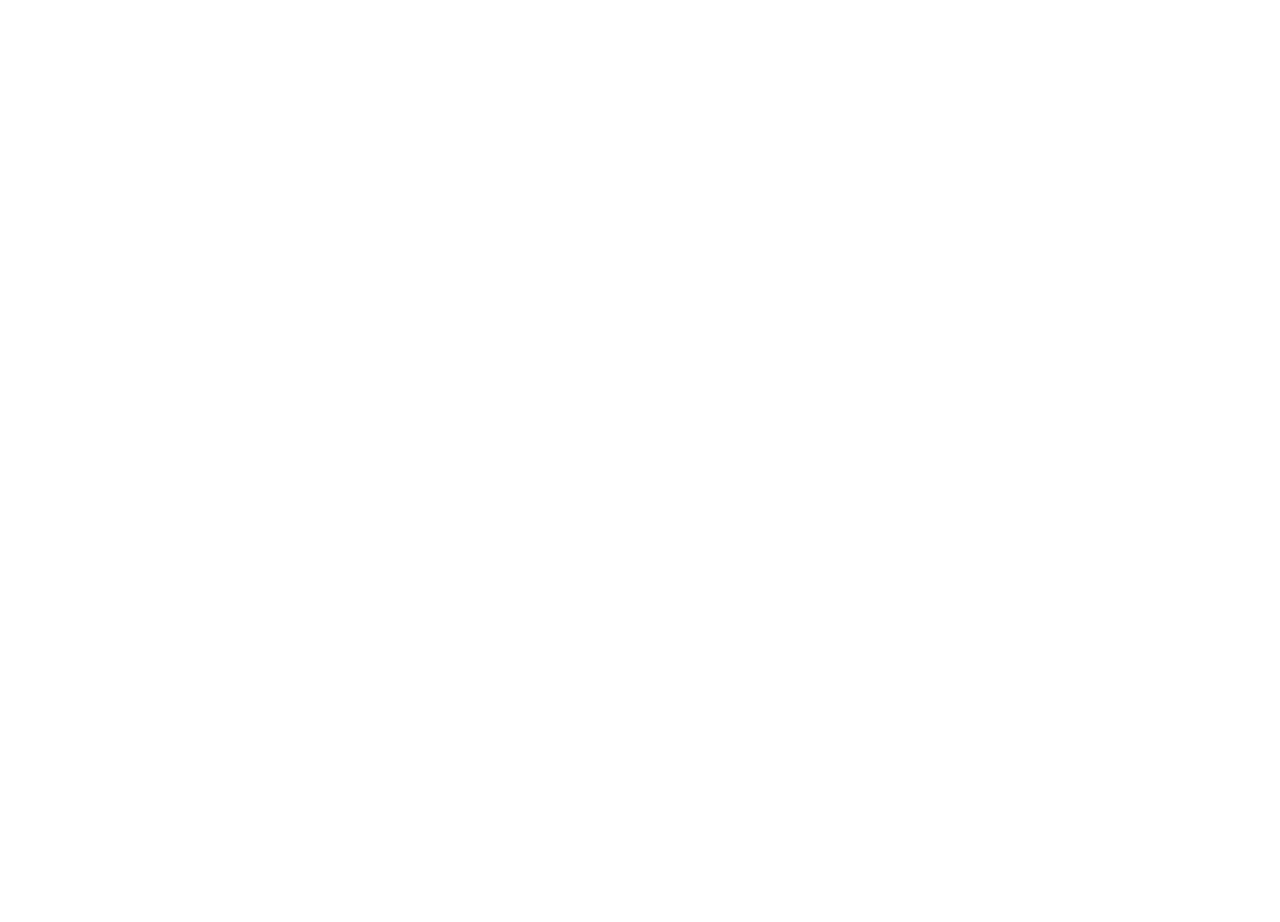
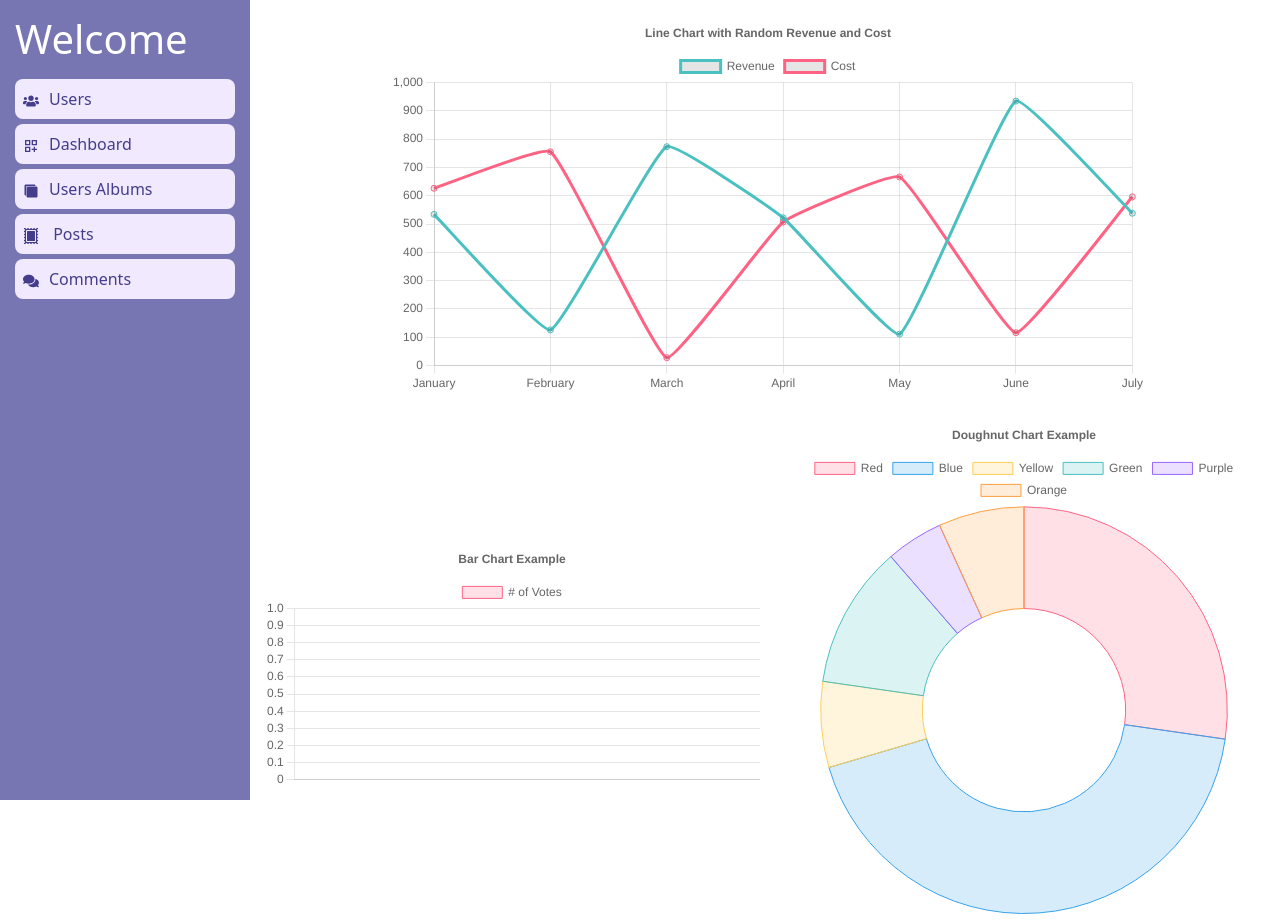
Before and after one commit to Urvisha-Gelani/vite-project, a React (Vite) app: page /dashboard in a window 1280 px wide. Before the commit this address had no page. Before the commit the page ends 800 px from the top, so only its background shows below. Built offline with nearby package versions, Linux system fonts and the light colour scheme; no server answers.

Commit message:
Create  charts for users data and month according revenue and cost

```diff
--- a/package.json
+++ b/package.json
@@ -10,8 +10,10 @@
     "preview": "vite preview"
   },
   "dependencies": {
+    "@types/chart.js": "^2.9.41",
     "axios": "^1.7.2",
     "bootstrap": "^5.3.3",
+    "chart.js": "^4.4.3",
     "dotenv": "^16.4.5",
     "formik": "^2.4.6",
     "lodash": "^4.17.21",
--- a/src/App.tsx
+++ b/src/App.tsx
@@ -4,7 +4,7 @@
 import CommentsList from "./components/comments/CommentsList";
 import Albums from "./components/albums/Albums";
 import AllPosts from "./components/posts/AllPosts";
-
+import AllCharts from "./components/chart/AllCharts";
 function App() {
   return (
     <>
@@ -14,8 +14,9 @@
             <Route index element={<Users />} />
             <Route path="users" element={<Users />} />
             <Route path="posts" element={<AllPosts />} />
-            <Route path="comments" element={<CommentsList />}/>
-            <Route path="albums" element={<Albums />}/>
+            <Route path="comments" element={<CommentsList />} />
+            <Route path="albums" element={<Albums />} />
+            <Route path="dashboard" element={<AllCharts />} />
           </Route>
         </Routes>
       </Router>
--- /dev/null
+++ b/src/components/barChart/BarChart.tsx
@@ -0,0 +1,81 @@
+/* eslint-disable @typescript-eslint/no-explicit-any */
+import React, { useEffect } from "react";
+import { Bar } from "react-chartjs-2";
+import {
+  Chart as ChartJS,
+  CategoryScale,
+  LinearScale,
+  BarElement,
+  Title,
+  Tooltip,
+  Legend,
+} from "chart.js";
+import useAppStore from "../../store/Appstore";
+import { userType } from "../../interface/interface";
+
+ChartJS.register(
+  CategoryScale,
+  LinearScale,
+  BarElement,
+  Title,
+  Tooltip,
+  Legend
+);
+
+const options = {
+  responsive: true,
+  plugins: {
+    legend: {
+      position: "top" as const,
+    },
+    title: {
+      display: true,
+      text: "Bar Chart Example",
+    },
+  },
+  scales: {
+    y: {
+      beginAtZero: true,
+    },
+  },
+};
+
+const BarChart: React.FC = () => {
+  const { users, getUsers } = useAppStore();
+  const getRandomVotes = (num: number): number[] => {
+    return Array.from({ length: num }, () => Math.floor(Math.random() * 100));
+  };
+  const votes = getRandomVotes((users as userType[]).length);
+  const data = {
+    labels: (users as userType[]).map((user) => user.name),
+    datasets: [
+      {
+        label: "# of Votes",
+        data: votes,
+        backgroundColor: [
+          "rgba(255, 99, 132, 0.2)",
+          "rgba(54, 162, 235, 0.2)",
+          "rgba(255, 206, 86, 0.2)",
+          "rgba(75, 192, 192, 0.2)",
+          "rgba(153, 102, 255, 0.2)",
+          "rgba(255, 159, 64, 0.2)",
+        ],
+        borderColor: [
+          "rgba(255, 99, 132, 1)",
+          "rgba(54, 162, 235, 1)",
+          "rgba(255, 206, 86, 1)",
+          "rgba(75, 192, 192, 1)",
+          "rgba(153, 102, 255, 1)",
+          "rgba(255, 159, 64, 1)",
+        ],
+        borderWidth: 1,
+      },
+    ],
+  };
+  useEffect(() => {
+    getUsers();
+  }, [getUsers]);
+  return <Bar data={data} options={options} />;
+};
+
+export default BarChart;
--- /dev/null
+++ b/src/components/barChart/DoughnutChart.tsx
@@ -0,0 +1,51 @@
+import React from "react";
+import { Doughnut } from "react-chartjs-2";
+import { Chart as ChartJS, ArcElement, Tooltip, Legend } from "chart.js";
+
+ChartJS.register(ArcElement, Tooltip, Legend);
+
+const data = {
+  labels: ["Red", "Blue", "Yellow", "Green", "Purple", "Orange"],
+  datasets: [
+    {
+      label: "# of Votes",
+      data: [12, 19, 3, 5, 2, 3],
+      backgroundColor: [
+        "rgba(255, 99, 132, 0.2)",
+        "rgba(54, 162, 235, 0.2)",
+        "rgba(255, 206, 86, 0.2)",
+        "rgba(75, 192, 192, 0.2)",
+        "rgba(153, 102, 255, 0.2)",
+        "rgba(255, 159, 64, 0.2)",
+      ],
+      borderColor: [
+        "rgba(255, 99, 132, 1)",
+        "rgba(54, 162, 235, 1)",
+        "rgba(255, 206, 86, 1)",
+        "rgba(75, 192, 192, 1)",
+        "rgba(153, 102, 255, 1)",
+        "rgba(255, 159, 64, 1)",
+      ],
+      borderWidth: 1,
+    },
+  ],
+};
+
+const options = {
+  responsive: true,
+  plugins: {
+    legend: {
+      position: "top" as const,
+    },
+    title: {
+      display: true,
+      text: "Doughnut Chart Example",
+    },
+  },
+};
+
+const DoughnutChart: React.FC = () => {
+  return <Doughnut data={data} options={options} />;
+};
+
+export default DoughnutChart;
--- /dev/null
+++ b/src/components/barChart/LineChart.tsx
@@ -0,0 +1,86 @@
+import React, { useEffect, useState } from "react";
+import { Line } from "react-chartjs-2";
+import {
+  Chart as ChartJS,
+  CategoryScale,
+  LinearScale,
+  PointElement,
+  LineElement,
+  Title,
+  Tooltip,
+  Legend,
+} from "chart.js";
+
+ChartJS.register(
+  CategoryScale,
+  LinearScale,
+  PointElement,
+  LineElement,
+  Title,
+  Tooltip,
+  Legend
+);
+
+const generateRandomData = (num: number): number[] => {
+  return Array.from({ length: num }, () => Math.floor(Math.random() * 1000));
+};
+
+const labels = ["January", "February", "March", "April", "May", "June", "July"];
+
+const LineChart: React.FC = () => {
+  // eslint-disable-next-line @typescript-eslint/no-explicit-any
+  const [data, setData] = useState<any>(null);
+
+  useEffect(() => {
+    const revenueData = generateRandomData(labels.length);
+    const costData = generateRandomData(labels.length);
+
+    const chartData = {
+      labels,
+      datasets: [
+        {
+          label: "Revenue",
+          data: revenueData,
+          fill: false,
+          borderColor: "rgba(75,192,192,1)",
+          tension: 0.1,
+        },
+        {
+          label: "Cost",
+          data: costData,
+          fill: false,
+          borderColor: "rgba(255,99,132,1)",
+          tension: 0.1,
+        },
+      ],
+    };
+
+    setData(chartData);
+  }, []);
+
+  const options = {
+    responsive: true,
+    plugins: {
+      legend: {
+        position: "top" as const,
+      },
+      title: {
+        display: true,
+        text: "Line Chart with Random Revenue and Cost",
+      },
+    },
+    scales: {
+      y: {
+        beginAtZero: true,
+      },
+    },
+  };
+
+  if (!data) {
+    return <div>Loading...</div>;
+  }
+
+  return <Line data={data} options={options} className="w-75 mx-auto" />;
+};
+
+export default LineChart;
--- /dev/null
+++ b/src/components/chart/AllCharts.tsx
@@ -0,0 +1,21 @@
+import BarChart from "../barChart/BarChart";
+import DoughnutChart from "../barChart/DoughnutChart";
+import LineChart from "../barChart/LineChart";
+
+function AllCharts() {
+  return (
+    <div className="d-flex justify-content-between align-items-center flex-wrap">
+      <div className="w-100 px-2 py-3">
+        <LineChart />
+      </div>
+      <div className="w-50 px-2 py-2">
+        <BarChart />
+      </div>
+      <div className="w-50 px-2 py-2">
+        <DoughnutChart />
+      </div>
+    </div>
+  );
+}
+
+export default AllCharts;
--- a/src/components/layout/Sidebar.tsx
+++ b/src/components/layout/Sidebar.tsx
@@ -5,6 +5,7 @@
 import { BsPostageFill } from "react-icons/bs";
 import { FaComments, FaUsers } from "react-icons/fa";
 import { IoMdAlbums } from "react-icons/io";
+import { MdOutlineDashboardCustomize } from "react-icons/md";
 import { Link } from "react-router-dom";
 
 const Sidebar = () => {
@@ -19,6 +20,13 @@
           >
             <FaUsers className="m-right" />
             <span className="ml-2">Users</span>
+          </Link>
+          <Link
+            to="/dashboard"
+            className="text-decoration-none  ml-2 fs-6 px-2 py-2 bg-navlink"
+          >
+            <MdOutlineDashboardCustomize className="m-right" />
+            <span className="ml-2">Dashboard</span>
           </Link>
           <Link
             to="/albums"
```
Also changed, not shown: 1 other file (tests, documents, lock files or other folders).
